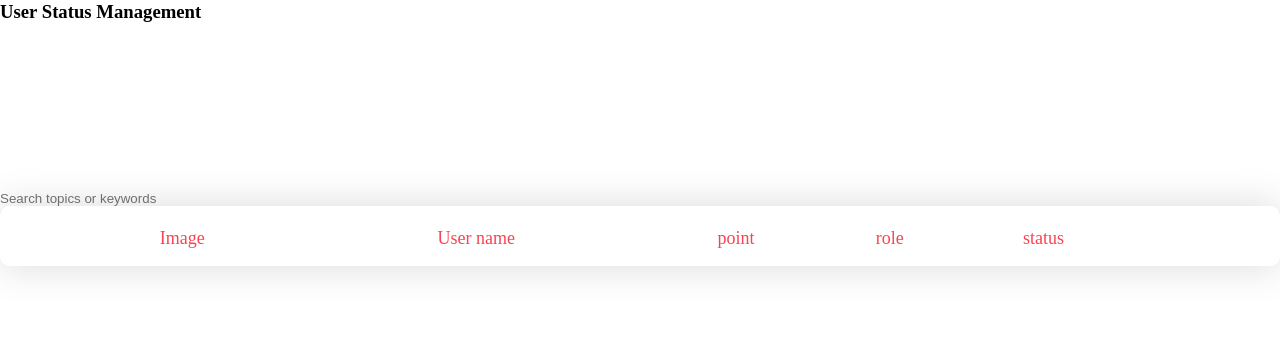
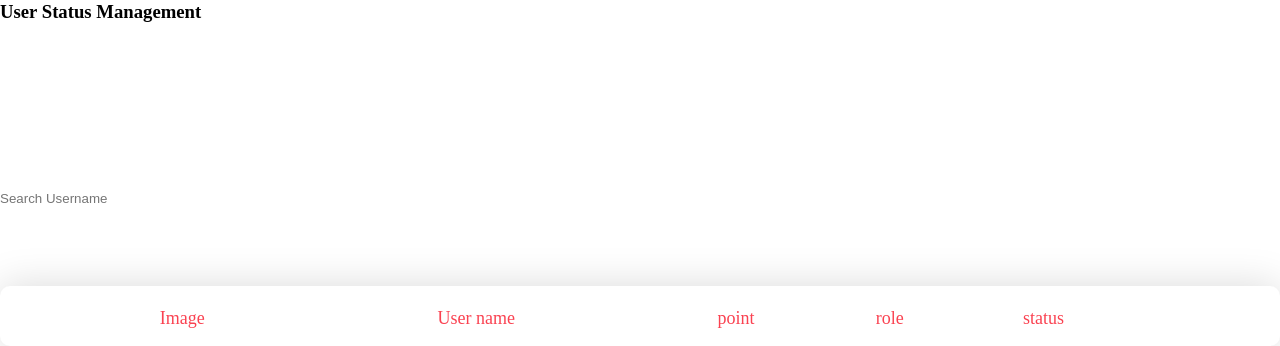
Before and after one commit to onemoretwo/KU_Store_Laravel_Midterm_Project, a PHP site: template resources/views/ban/index.php in a window 1280 px wide. Shown: the part 499-845 px from the top of the page. Before the commit the page ends 773 px from the top, so only its background shows below. Run offline with PHP 8.4, Linux system fonts and the light colour scheme; the template is opened without the code that fills it, so the values that code supplies are empty; some web fonts are replaced.

Commit message:
ban edit

```diff
--- a/resources/views/ban/index.php
+++ b/resources/views/ban/index.php
@@ -28,11 +28,11 @@
                                     </div>
                                     <!--end of col-->
                                     <div class="col">
-                                        <input class="form-control form-control-lg form-control-borderless" type="search" placeholder="Search topics or keywords">
+                                        <input class="form-control form-control-lg form-control-borderless" type="search" placeholder="Search Username">
                                     </div>
                                     <!--end of col-->
                                     <div class="col-auto">
-                                        <button class="btn btn-lg btn-success" type="submit"><i class="fas fa-search h4 text-body"></i></button>
+                                    <button type="submit"><i class="fa fa-search fa-2x"></i></button>
                                     </div>
                                     <!--end of col-->
                                 </div>
@@ -50,7 +50,7 @@
       </form>
   </div> -->
 
-  <div class="container table100 ver2 m-b-110">
+  <div class="container table100 ver2 m-b-110" style="margin-top:80px">
 <div class="table100-head">
 <table>
 <thead>
```
Also changed, not shown: resources/views/home/shirt.php (+1 -27 lines).
